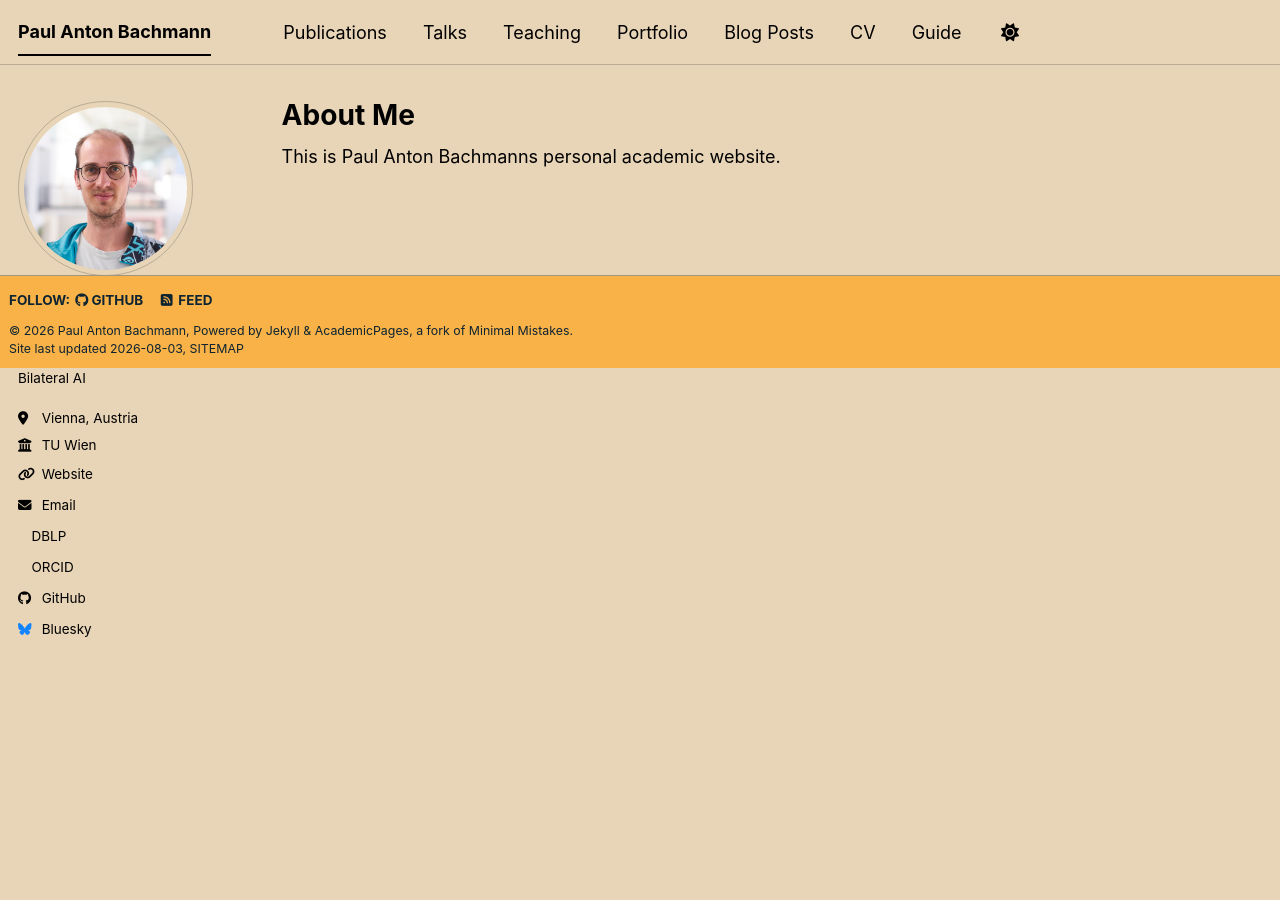
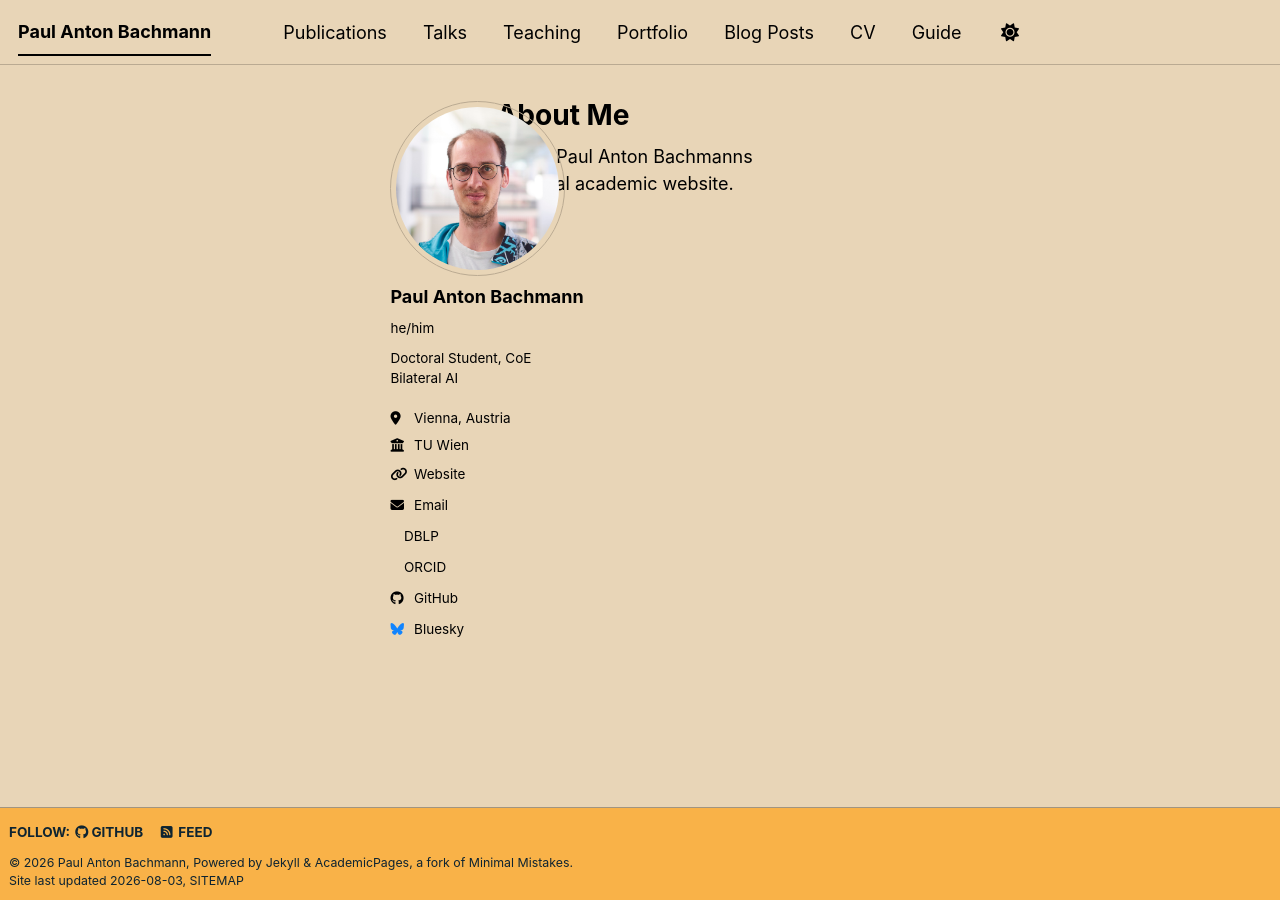
Before and after one commit to pabachmann/pabachmann.github.io, a Jekyll site: the page built from _pages/about.md, in a window 1280 px wide. Built offline with Jekyll 4.4.1, drawn with Linux system fonts in a browser that asks for light colours; a style sheet for code colours, icons or effects is not loaded.

Commit message:
Update _footer.scss

```diff
--- a/_sass/layout/_footer.scss
+++ b/_sass/layout/_footer.scss
@@ -6,26 +6,19 @@
   @include clearfix;
   background-color: var(--global-footer-bg-color);
   color: var(--global-text-color-light);
-
-  float: left;
+  float: none;          /* war: float: left */
   margin-left: 0;
   margin-right: 0;
-  margin-top: 3em;
+  margin-top: auto;     /* war: 3em — schiebt den Footer nach ganz unten */
   width: 100%;
   clear: both;
-
-  /* keep footer in normal document flow so custom widgets do not overlap content */
   height: auto;
-
-  /* keep the footer on the bottom of the page */
   position: relative;
-
   -webkit-animation: intro 0.3s both;
           animation: intro 0.3s both;
   -webkit-animation-delay: 0.45s;
           animation-delay: 0.45s;
   border-top: 1px solid var(--global-dark-border-color);
-
   footer {
     @include clearfix;
     margin-left: auto;
@@ -56,12 +49,14 @@
   }
 }
 
-@media screen and (max-width: 768px) {
-  /* don't pin the footer on mobile devices */
-  .page__footer {
-    position: relative;
-    bottom: auto;
-  }
+/* Sticky footer layout */
+html {
+  height: 100%;
+}
+body {
+  display: flex;
+  flex-direction: column;
+  min-height: 100vh;
 }
 
 .page__footer-copyright {
```
